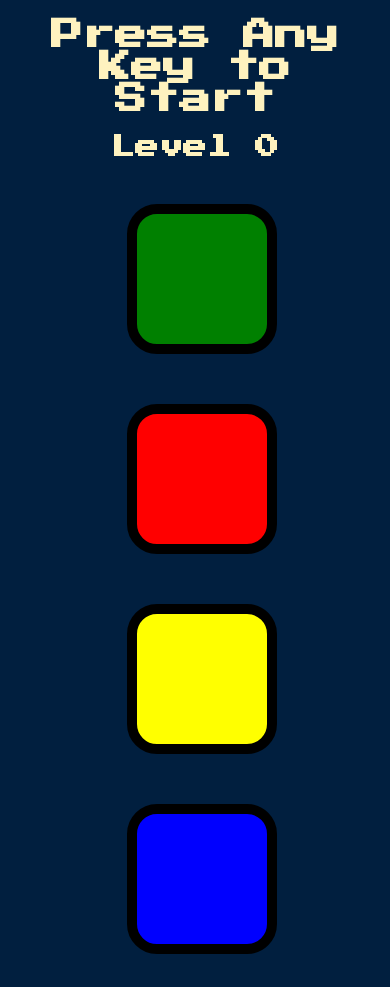
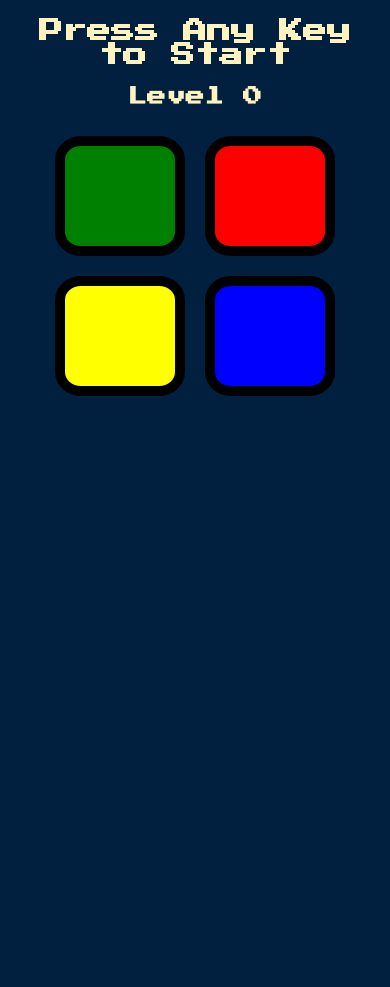
Before and after one commit to akshayjith4/Simon-Game, a plain HTML site: page index.html in a window 390 px wide. After the commit the page ends 844 px from the top, so only its background shows below. Drawn offline with nearby package versions, Linux system fonts and the light colour scheme.

Commit message:
Update styles.css
Update styles.css for responsive design and button size adjustments

```diff
--- a/styles.css
+++ b/styles.css
@@ -11,16 +11,25 @@ body {
 }
 
 .container {
-  display: block;
-  width: 50%;
+  display: flex;
+  flex-wrap: wrap;
+  justify-content: center;
+  width: 80%;
   margin: auto;
 }
 
+.row {
+  display: flex;
+  justify-content: center;
+  width: 100%;
+}
+
 .btn {
-  margin: 25px;
-  display: inline-block;
-  height: 200px;
-  width: 200px;
+  margin: 10px;
+  flex: 1 1 150px;
+  max-width: 150px;
+  height: 150px;
+  width: 150px;
   border: 10px solid black;
   border-radius: 20%;
   transition: background-color 0.3s, box-shadow 0.3s;
@@ -63,15 +72,15 @@ body {
 /* Responsive adjustments */
 @media (max-width: 600px) {
   .btn {
-    height: 150px;
-    width: 150px;
+    height: 120px;
+    width: 120px;
   }
 
   #level-title {
-    font-size: 2rem;
+    font-size: 1.5rem;
   }
 
   #level-display {
-    font-size: 1.5rem;
+    font-size: 1.2rem;
   }
 }
```
